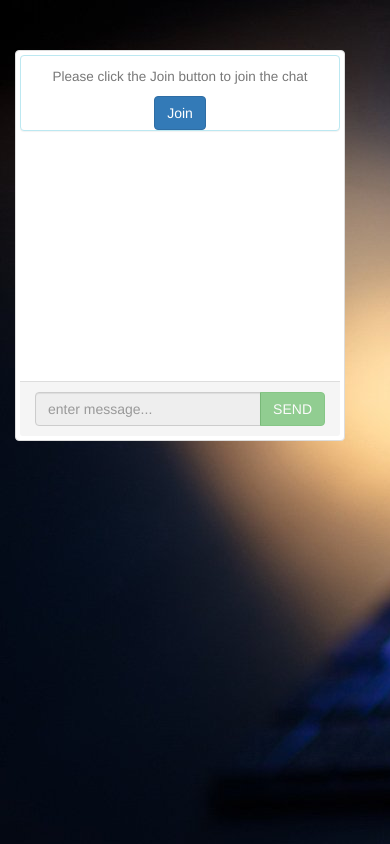
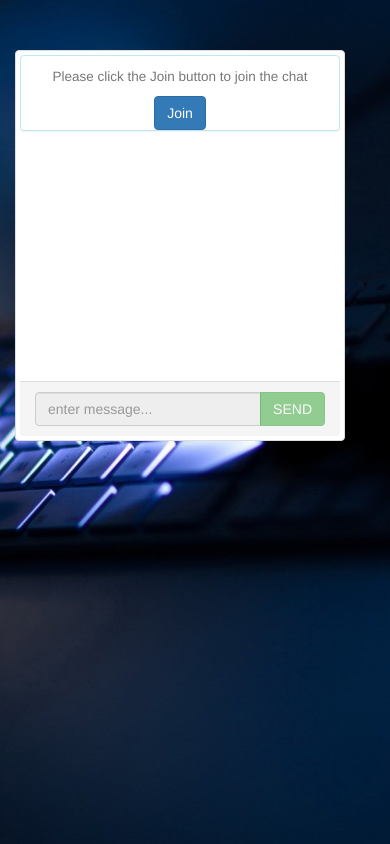
Before and after one commit to pavanrouthu/BasicChat, a website: page Public/index.html in a window 390 px wide. Drawn offline with nearby package versions, Linux system fonts and the light colour scheme; no server answers.

Commit message:
Adjust the background image to fit the mobile view

```diff
--- a/Public/index.html
+++ b/Public/index.html
@@ -8,6 +8,19 @@
   <link rel="stylesheet" href="https://maxcdn.bootstrapcdn.com/bootstrap/3.3.7/css/bootstrap.min.css">
   <script src="https://ajax.googleapis.com/ajax/libs/jquery/3.2.0/jquery.min.js"></script>
   <script src="https://maxcdn.bootstrapcdn.com/bootstrap/3.3.7/js/bootstrap.min.js"></script>
+  <style type="text/css">
+    body {
+      background-color: #000;
+      background-image: url(/images/bg_dark.jpg);
+      background-repeat: no-repeat;
+      background-position: center;
+      background-attachment: fixed;
+      webkit-background-size: cover;
+      -moz-background-size: cover;
+      -o-background-size: cover;
+      background-size: cover;
+    }
+  </style>
 </head>
 <body background="/images/bg_dark.jpg" style="padding-top:50px;">
 <div class="container" style="height:100px">
```
